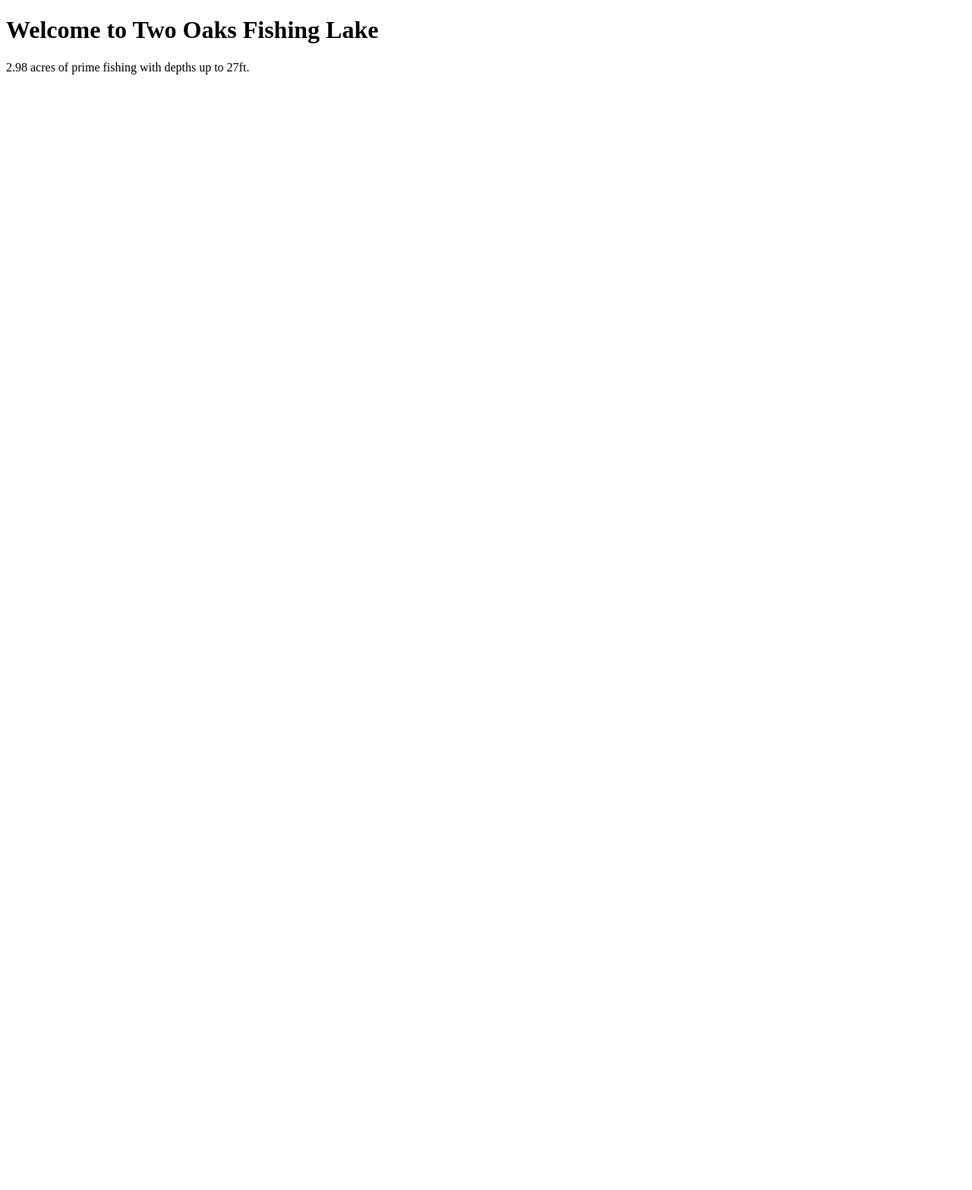
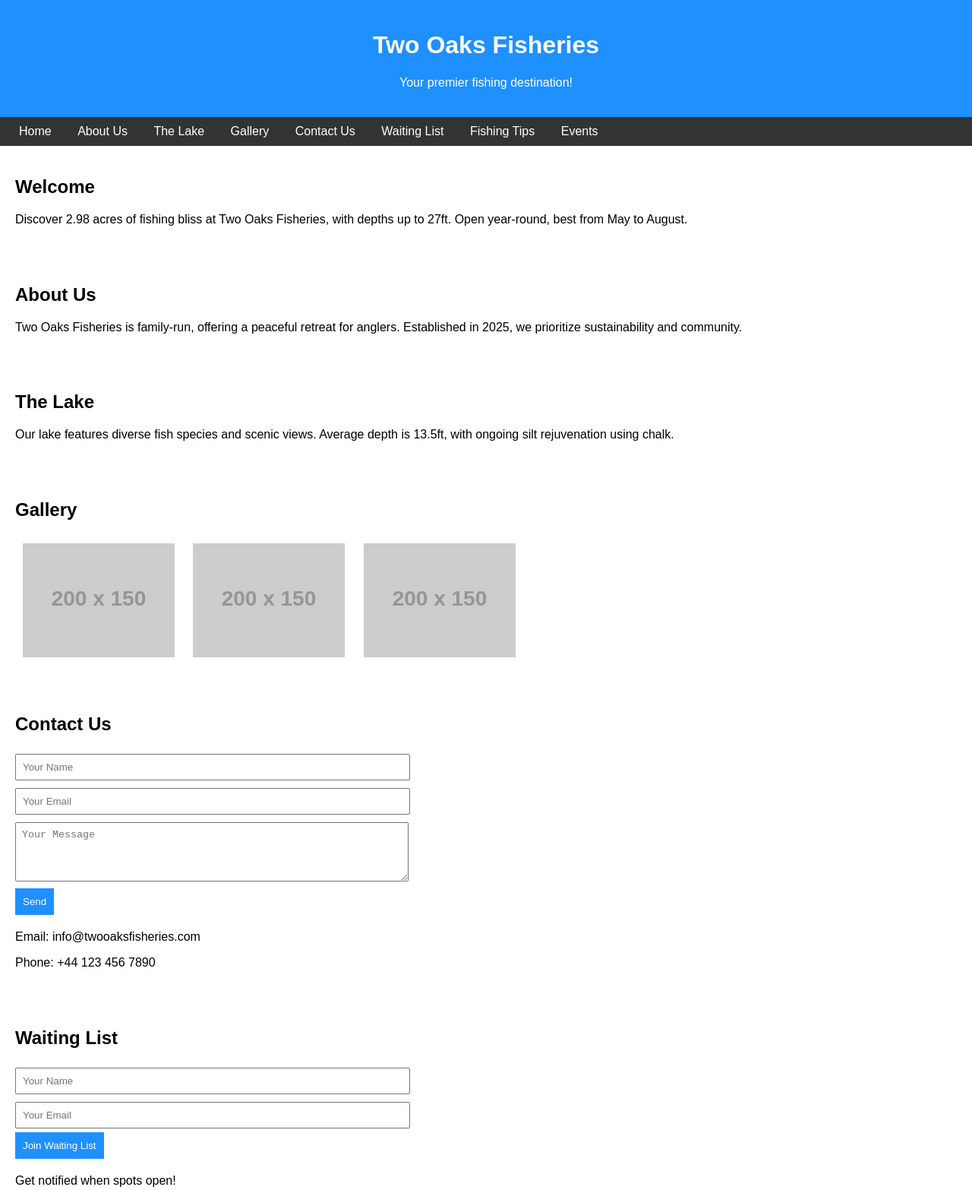
Before and after one commit to TwoOaksFish/twooaksfisheries.github.io, a plain HTML site: page index.html in a window 1280 px wide. Shown: the top 1566 px of the page at 76% size. Before the commit the page ends 800 px from the top, so only its background shows below. Drawn offline with Linux system fonts and the light colour scheme; placeholder pictures from the web are drawn by us.

Commit message:
Update index.html

```diff
--- a/index.html
+++ b/index.html
@@ -1,10 +1,100 @@
 <!DOCTYPE html>
 <html lang="en">
 <head>
-  <title>Two Oaks Fishing Lake</title>
+  <meta charset="UTF-8">
+  <meta name="viewport" content="width=device-width, initial-scale=1.0">
+  <title>Two Oaks Fisheries</title>
+  <style>
+    body { font-family: Arial, sans-serif; margin: 0; padding: 0; }
+    header { background: #1e90ff; color: white; text-align: center; padding: 20px; }
+    nav { background: #333; padding: 10px; }
+    nav a { color: white; margin: 0 15px; text-decoration: none; }
+    nav a:hover { text-decoration: underline; }
+    .content { padding: 20px; }
+    .form { max-width: 500px; margin: 20px 0; }
+    .form input, .form textarea { width: 100%; margin: 5px 0; padding: 8px; }
+    .form button { padding: 10px; background: #1e90ff; color: white; border: none; cursor: pointer; }
+    .gallery img { max-width: 200px; margin: 10px; }
+  </style>
 </head>
 <body>
-  <h1>Welcome to Two Oaks Fishing Lake</h1>
-  <p>2.98 acres of prime fishing with depths up to 27ft.</p>
+  <header>
+    <h1>Two Oaks Fisheries</h1>
+    <p>Your premier fishing destination!</p>
+  </header>
+  <nav>
+    <a href="#home">Home</a>
+    <a href="#about">About Us</a>
+    <a href="#lake">The Lake</a>
+    <a href="#gallery">Gallery</a>
+    <a href="#contact">Contact Us</a>
+    <a href="#waiting">Waiting List</a>
+    <a href="#tips">Fishing Tips</a>
+    <a href="#events">Events</a>
+  </nav>
+
+  <div class="content" id="home">
+    <h2>Welcome</h2>
+    <p>Discover 2.98 acres of fishing bliss at Two Oaks Fisheries, with depths up to 27ft. Open year-round, best from May to August.</p>
+  </div>
+
+  <div class="content" id="about">
+    <h2>About Us</h2>
+    <p>Two Oaks Fisheries is family-run, offering a peaceful retreat for anglers. Established in 2025, we prioritize sustainability and community.</p>
+  </div>
+
+  <div class="content" id="lake">
+    <h2>The Lake</h2>
+    <p>Our lake features diverse fish species and scenic views. Average depth is 13.5ft, with ongoing silt rejuvenation using chalk.</p>
+  </div>
+
+  <div class="content" id="gallery">
+    <h2>Gallery</h2>
+    <div class="gallery">
+      <img src="https://via.placeholder.com/200x150?text=Fish+1" alt="Fish 1">
+      <img src="https://via.placeholder.com/200x150?text=Fish+2" alt="Fish 2">
+      <img src="https://via.placeholder.com/200x150?text=Lake+View" alt="Lake View">
+    </div>
+  </div>
+
+  <div class="content" id="contact">
+    <h2>Contact Us</h2>
+    <div class="form">
+      <form action="https://formspree.io/f/your-form-id" method="POST">
+        <input type="text" name="name" placeholder="Your Name" required>
+        <input type="email" name="email" placeholder="Your Email" required>
+        <textarea name="message" placeholder="Your Message" rows="4" required></textarea>
+        <button type="submit">Send</button>
+      </form>
+    </div>
+    <p>Email: info@twooaksfisheries.com</p>
+    <p>Phone: +44 123 456 7890</p>
+  </div>
+
+  <div class="content" id="waiting">
+    <h2>Waiting List</h2>
+    <div class="form">
+      <form action="https://formspree.io/f/your-form-id" method="POST">
+        <input type="text" name="name" placeholder="Your Name" required>
+        <input type="email" name="email" placeholder="Your Email" required>
+        <button type="submit">Join Waiting List</button>
+      </form>
+    </div>
+    <p>Get notified when spots open!</p>
+  </div>
+
+  <div class="content" id="tips">
+    <h2>Fishing Tips</h2>
+    <ul>
+      <li>Best bait: Worms in summer.</li>
+      <li>Fish early morning for best catches.</li>
+      <li>Check weather before visiting.</li>
+    </ul>
+  </div>
+
+  <div class="content" id="events">
+    <h2>Events</h2>
+    <p>Join our Autumn Fishing Contest on Oct 15, 2025. Register via Contact Us!</p>
+  </div>
 </body>
 </html>
```
